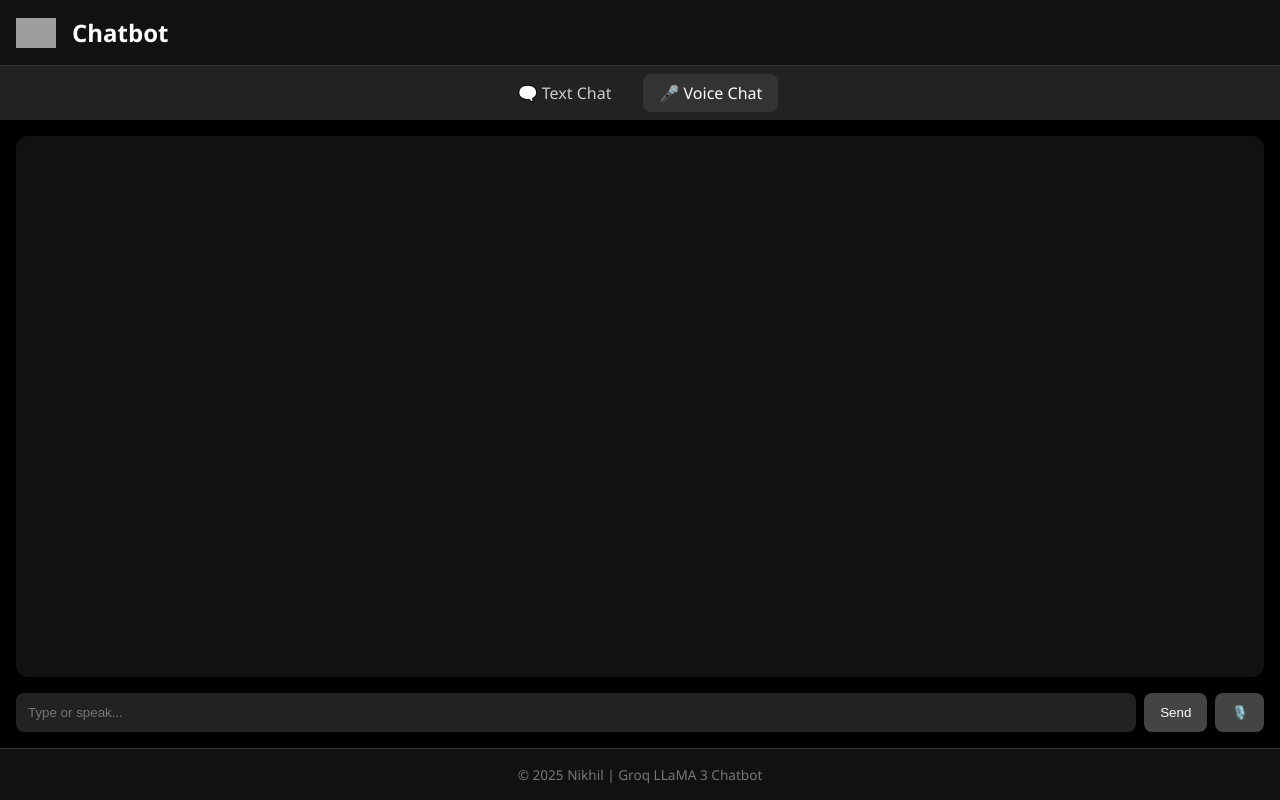
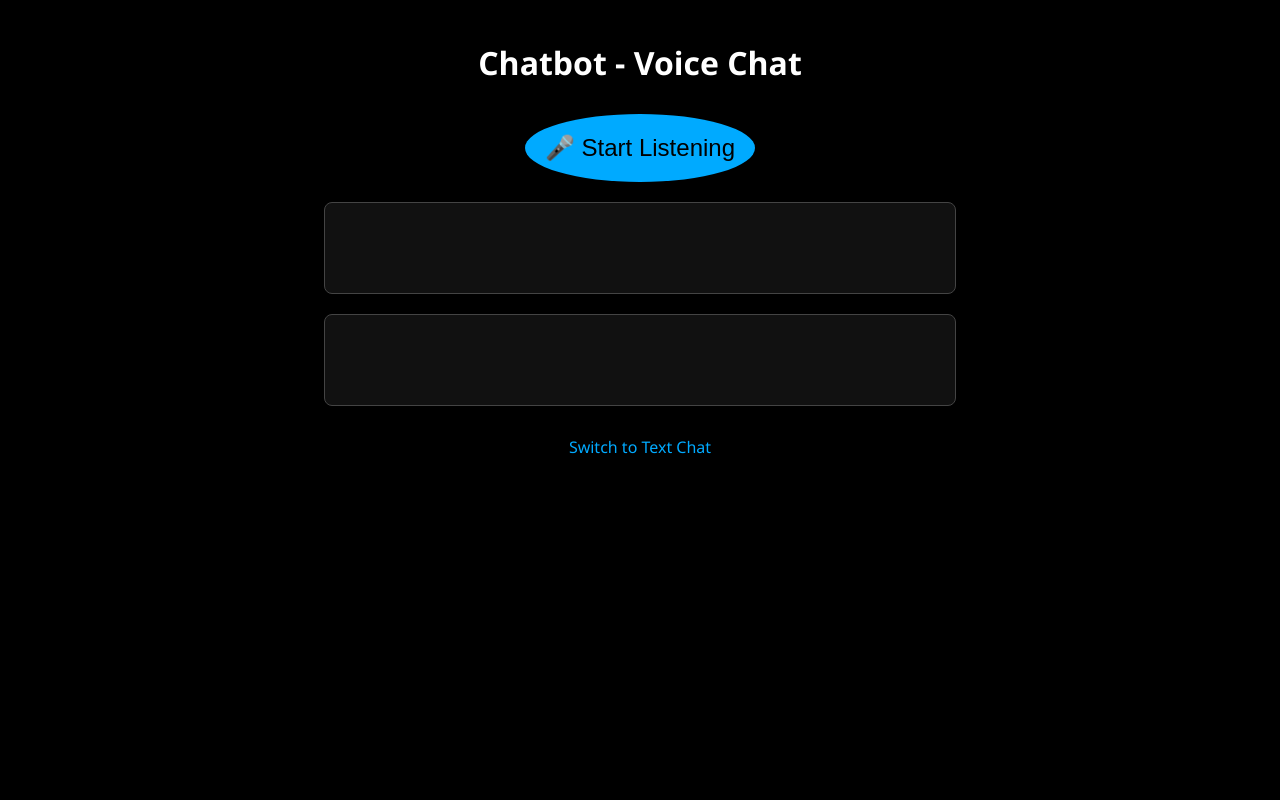
Before and after one commit to Nikhil812183/nikhil-ai, a Flask app: page /voice in a window 1280 px wide. Run offline with Flask 3, Linux system fonts and the light colour scheme; grey boxes are pictures that could not be loaded.

Commit message:
Initial commit: add chatbot with text and voice chat UI

```diff
--- a/app.py
+++ b/app.py
@@ -1,5 +1,7 @@
 from flask import Flask, request, jsonify, render_template
-import os, requests, wikipedia
+import os
+import requests
+import wikipedia
 from dotenv import load_dotenv
 
 load_dotenv()
@@ -50,4 +52,4 @@ def ask():
         return jsonify({"reply": "Sorry, there was an error with the AI service."})
 
 if __name__ == "__main__":
-    app.run(debug=True)
+    app.run(debug=False)
--- a/requirements.txt
+++ b/requirements.txt
@@ -1,3 +1,5 @@
 Flask==2.3.3
 requests==2.31.0
+wikipedia==1.4.0
+python-dotenv==1.0.0
 gunicorn==21.2.0
--- a/templates/voice.html
+++ b/templates/voice.html
@@ -1,97 +1,135 @@
 <!DOCTYPE html>
 <html lang="en">
 <head>
-  <meta charset="UTF-8" />
-  <meta name="viewport" content="width=device-width, initial-scale=1" />
-  <title>Chatbot - Voice</title>
-  <link rel="stylesheet" href="{{ url_for('static', filename='style.css') }}" />
+<meta charset="UTF-8" />
+<meta name="viewport" content="width=device-width, initial-scale=1" />
+<title>Chatbot - Voice Chat</title>
+<style>
+  body {
+    background: #000;
+    color: #fff;
+    font-family: 'Segoe UI', Tahoma, Geneva, Verdana, sans-serif;
+    margin: 0; padding: 20px;
+    text-align: center;
+  }
+  h1 {
+    margin-bottom: 30px;
+  }
+  button {
+    padding: 20px;
+    font-size: 1.5rem;
+    border-radius: 50%;
+    border: none;
+    background: #0af;
+    color: #000;
+    cursor: pointer;
+    transition: background 0.3s ease;
+  }
+  button:hover {
+    background: #08c;
+    color: #fff;
+  }
+  #transcript, #response {
+    margin-top: 20px;
+    background: #111;
+    border-radius: 8px;
+    padding: 15px;
+    min-height: 60px;
+    max-width: 600px;
+    margin-left: auto;
+    margin-right: auto;
+    white-space: pre-wrap;
+    border: 1px solid #444;
+  }
+  .footer-link {
+    margin-top: 30px;
+  }
+  .footer-link a {
+    color: #0af;
+    text-decoration: none;
+  }
+</style>
 </head>
 <body>
-  <header>
-    <img src="{{ url_for('static', filename='img/logo.png') }}" alt="Logo" class="logo" />
-    <h1>Chatbot</h1>
-  </header>
+  <h1>Chatbot - Voice Chat</h1>
+  <button id="micBtn">🎤 Start Listening</button>
 
-  <nav>
-    <a href="/">🗨️ Text Chat</a>
-    <a href="/voice" class="active">🎤 Voice Chat</a>
-  </nav>
+  <div id="transcript" placeholder="Your speech will appear here..."></div>
+  <div id="response"></div>
 
-  <main>
-    <div id="chatbox"></div>
-    <div id="inputArea">
-      <input type="text" id="message" placeholder="Type or speak..." />
-      <button onclick="sendMessage()">Send</button>
-      <button onclick="startVoice()" title="Speak">🎙️</button>
-    </div>
-  </main>
+  <div class="footer-link">
+    <a href="/">Switch to Text Chat</a>
+  </div>
 
-  <footer>
-    <p>© 2025 Nikhil | Groq LLaMA 3 Chatbot</p>
-  </footer>
+<script>
+  const micBtn = document.getElementById("micBtn");
+  const transcriptDiv = document.getElementById("transcript");
+  const responseDiv = document.getElementById("response");
 
-  <script>
-    const chatbox = document.getElementById("chatbox");
-    const messageInput = document.getElementById("message");
+  let recognition;
+  if ('webkitSpeechRecognition' in window) {
+    recognition = new webkitSpeechRecognition();
+  } else if ('SpeechRecognition' in window) {
+    recognition = new SpeechRecognition();
+  } else {
+    alert("Speech Recognition not supported in this browser.");
+  }
 
-    function appendMessage(text, sender) {
-      const p = document.createElement("p");
-      p.classList.add("message", sender === "user" ? "user-msg" : "bot-msg");
+  if (recognition) {
+    recognition.continuous = false;
+    recognition.interimResults = false;
+    recognition.lang = 'en-US';
 
-      if (text.match(/\.(jpeg|jpg|gif|png)$/)) {
-        const img = document.createElement("img");
-        img.src = text;
-        img.alt = "image";
-        img.className = "chat-image";
-        p.appendChild(img);
-      } else {
-        p.textContent = text;
-      }
+    recognition.onstart = () => {
+      micBtn.textContent = "🎙️ Listening...";
+    };
 
-      chatbox.appendChild(p);
-      chatbox.scrollTop = chatbox.scrollHeight;
+    recognition.onerror = (event) => {
+      micBtn.textContent = "🎤 Start Listening";
+      alert("Error occurred in recognition: " + event.error);
+    };
+
+    recognition.onend = () => {
+      micBtn.textContent = "🎤 Start Listening";
+    };
+
+    recognition.onresult = (event) => {
+      let speechResult = event.results[0][0].transcript;
+      transcriptDiv.textContent = speechResult;
+      sendMessage(speechResult);
+    };
+  }
+
+  micBtn.addEventListener("click", () => {
+    if (recognition) {
+      recognition.start();
     }
+  });
 
-    async function sendMessage(text = null) {
-      const message = text || messageInput.value.trim();
-      if (!message) return;
-      appendMessage("You: " + message, "user");
-      messageInput.value = "";
+  async function sendMessage(message) {
+    responseDiv.textContent = "Waiting for response...";
+    const res = await fetch("/ask", {
+      method: "POST",
+      headers: {"Content-Type": "application/json"},
+      body: JSON.stringify({message})
+    });
 
-      const res = await fetch("/ask", {
-        method: "POST",
-        headers: { "Content-Type": "application/json" },
-        body: JSON.stringify({ message }),
-      });
+    if (res.ok) {
       const data = await res.json();
-      appendMessage("Bot: " + data.reply, "bot");
+      responseDiv.textContent = data.reply;
+      speak(data.reply);
+    } else {
+      responseDiv.textContent = "Error: Could not get response from server.";
+    }
+  }
 
-      const utterance = new SpeechSynthesisUtterance(data.reply);
-      utterance.lang = "en-IN";
-      speechSynthesis.speak(utterance);
+  function speak(text) {
+    if ('speechSynthesis' in window) {
+      const utterance = new SpeechSynthesisUtterance(text);
+      utterance.lang = 'en-US';
+      window.speechSynthesis.speak(utterance);
     }
-
-    function startVoice() {
-      if (!('webkitSpeechRecognition' in window)) {
-        alert('Speech recognition not supported.');
-        return;
-      }
-      const recognition = new webkitSpeechRecognition();
-      recognition.lang = 'en-IN';
-      recognition.interimResults = false;
-      recognition.maxAlternatives = 1;
-
-      recognition.start();
-
-      recognition.onresult = (event) => {
-        const speechResult = event.results[0][0].transcript;
-        sendMessage(speechResult);
-      };
-
-      recognition.onerror = (event) => {
-        console.error('Speech recognition error', event.error);
-      };
-    }
-  </script>
+  }
+</script>
 </body>
 </html>
```
Also changed, not shown: templates/index.html (+102 -30 lines).
